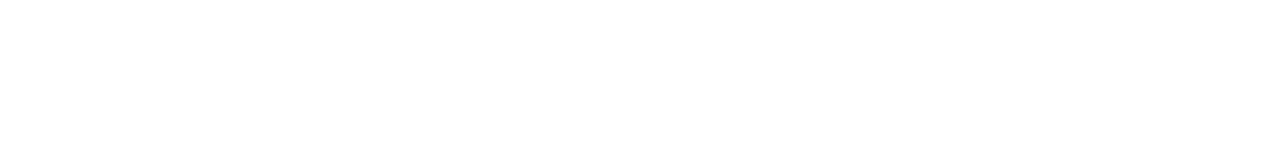
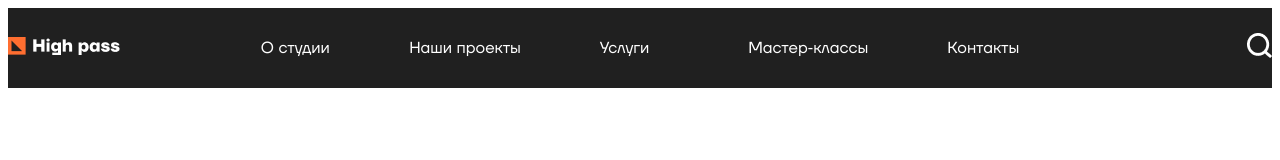
Before and after one commit to chegodaevvl/highphoto, a website: page src/index.html in a window 1280 px wide. Drawn offline with nearby package versions, Linux system fonts and the light colour scheme; files that its build step writes are made by us from their sources; files whose address does not match are found by name.

Commit message:
header implementation

```diff
--- a/src/index.html
+++ b/src/index.html
@@ -4,8 +4,36 @@
     <meta charset="UTF-8">
     <meta name="viewport" content="width=device-width, initial-scale=1.0">
     <title>High Pass</title>
+    <link rel="stylesheet" href="css/style.css">
+    <link rel="shortcut icon" href="favicon.ico" type="image/x-icon">
 </head>
 <body>
-
+    <header>
+        <div class="container top">
+            <div class="top__logo">
+                <img src="img/Logo.png" alt="">
+            </div>
+            <div class="top__menu">
+                <div class="top__menuitem">
+                    О&nbsp;студии
+                </div>
+                <div class="top__menuitem">
+                    Наши&nbsp;проекты
+                </div>
+                <div class="top__menuitem">
+                    Услуги
+                </div>
+                <div class="top__menuitem">
+                    Мастер&#8209;классы
+                </div>
+                <div class="top__menuitem">
+                    Контакты
+                </div>
+            </div>
+            <div class="top__search">
+                <img src="img/search.png" alt="">
+            </div>
+        </div>
+    </header>
 </body>
 </html>
--- /dev/null
+++ b/src/styles/_mixin.scss
@@ -0,0 +1,5 @@
+@mixin clearListStyle {
+    margin: 0;
+    padding: 0;
+    list-style: none;
+}
--- /dev/null
+++ b/src/styles/_variables.scss
@@ -0,0 +1,2 @@
+$backgroundColor: #202020;
+$fontColor: white;
--- /dev/null
+++ b/src/styles/common.scss
@@ -0,0 +1,40 @@
+@import '_mixin.scss';
+
+@font-face {
+	font-family: 'FirsNeue';
+	src: local('FirsNeue-Regular'),
+		url('../fonts/TTFirsNeue-Regular.woff2') format('woff2'),
+		url('../fonts/TTFirsNeue-Regular.woff') format('woff');
+	font-display: swap;
+	font-weight: 400;
+	font-style: normal;
+}
+
+@font-face {
+	font-family: 'FirsNeue';
+	src: local('FirsNeue-Medium'),
+		url('../fonts/TTFirsNeue-Medium.woff2') format('woff2'),
+		url('../fonts/TTFirsNeue-Medium.woff') format('woff');
+	font-display: swap;
+	font-weight: 500;
+	font-style: normal;
+}
+
+@font-face {
+	font-family: 'FirsNeue';
+	src: local('FirsNeue-Bold'),
+		url('../fonts/TTFirsNeue-Bold.woff2') format('woff2'),
+		url('../fonts/TTFirsNeue-Bold.woff') format('woff');
+	font-display: swap;
+	font-weight: 700;
+	font-style: normal;
+}
+
+body {
+    font-family: 'FirsNeue', 'sans-serif';
+}
+
+.container {
+    max-width: 1290px;
+    margin: 0 auto;
+}
--- /dev/null
+++ b/src/styles/header.scss
@@ -0,0 +1,37 @@
+@import 'common.scss';
+@import '_variables.scss';
+
+header {
+    background-color: $backgroundColor;
+    color: $fontColor;
+}
+
+.top {
+    display: grid;
+    grid-template-columns: 20% 1fr 20%;
+    grid-template-rows: 1fr;
+    height: 80px;
+
+    &__logo {
+        justify-self: left;
+        align-self: center;
+    }
+
+    &__menu {
+        justify-self: center;
+        align-self: center;
+        display: grid;
+        grid-template-columns: repeat(5, 1fr);
+        gap: 79px;
+    }
+
+    &__search {
+        justify-self: right;
+        align-self: center;
+    }
+
+    &__menuitem {
+        font-size: 16px;
+        font-weight: 400;
+    }
+}
--- /dev/null
+++ b/src/styles/style.scss
@@ -0,0 +1 @@
+@import 'header.scss';
```
Also changed, not shown: gulpfile.js (+14 -2 lines), src/img/Logo.png (added), src/img/class_1.png (added), src/img/class_2.png (added), src/img/class_3.png (added), src/img/class_4.png (added), src/img/search.png (added), src/resources/favicon.ico (added), src/resources/fonts/TTFirsNeue-Bold.woff (renamed from src/fonts/TTFirsNeue-Bold.woff), src/resources/fonts/TTFirsNeue-Bold.woff2 (renamed from src/fonts/TTFirsNeue-Bold.woff2), src/resources/fonts/TTFirsNeue-Medium.woff (renamed from src/fonts/TTFirsNeue-Medium.woff), src/resources/fonts/TTFirsNeue-Medium.woff2 (renamed from src/fonts/TTFirsNeue-Medium.woff2), src/resources/fonts/TTFirsNeue-Regular.woff (renamed from src/fonts/TTFirsNeue-Regular.woff), src/resources/fonts/TTFirsNeue-Regular.woff2 (renamed from src/fonts/TTFirsNeue-Regular.woff2).
